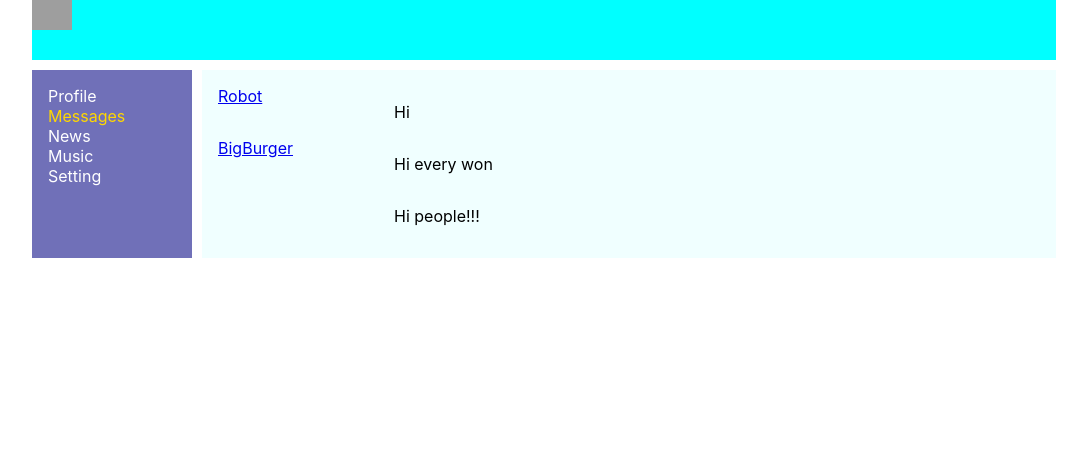
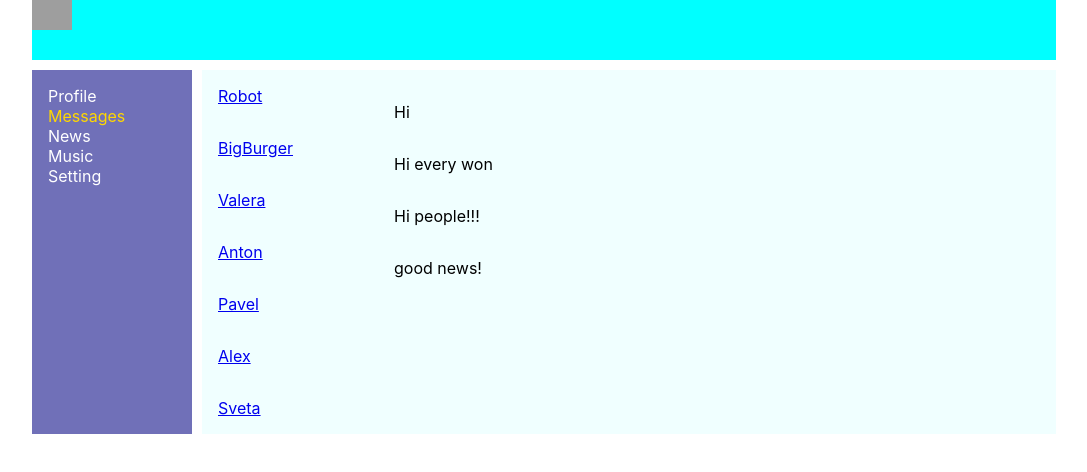
Before and after one commit to feerbax56/socialNetworkReactTS, a React (Create React App) app: page /dialog in a window 1280 px wide. Shown: the top 472 px of the page, without its empty margins (96-1183 px from the left). Built offline with nearby package versions, Linux system fonts and the light colour scheme; grey boxes are pictures that could not be loaded.

Commit message:
add: map and lessen 25 finished

```diff
--- a/src/components/Dialogs/Dialogs.tsx
+++ b/src/components/Dialogs/Dialogs.tsx
@@ -29,7 +29,7 @@
 
 const Dialogs = () => {
 
-    let DialogsData = [
+    let Dialogs = [
         {id: 1, name: 'Robot'},
         {id: 2, name: 'BigBurger'},
         {id: 3, name: 'Valera'},
@@ -39,24 +39,25 @@
         {id: 7, name: 'Sveta'},
     ]
 
-    let MessageData = [
+    let Messages = [
         {id: 1, message: 'Hi'},
         {id: 2, message: 'Hi every won'},
         {id: 3, message: 'Hi people!!!'},
         {id: 4, message: 'good news!'},
+    ]
 
-    ]
+    let dialogsElements = Dialogs.map(d => <DialogItem name={d.name} id={d.id}/>)
+
+    let MessageElements = Messages.map(m => <Message message={m.message}/>)
+
 
     return (
         <div className={classes.dialogs}>
             <div className={classes.dialogsItems}>
-                <DialogItem name={DialogsData[0].name} id={DialogsData[0].id}/>
-                <DialogItem name={DialogsData[1].name} id={DialogsData[1].id}/>
+                {dialogsElements}
             </div>
             <div className={classes.messages}>
-                <Message message={MessageData[0].message}/>
-                <Message message={MessageData[1].message}/>
-                <Message message={MessageData[2].message}/>
+                {MessageElements}
             </div>
         </div>)
 }
--- a/src/components/Profile/MyPosts/MyPosts.tsx
+++ b/src/components/Profile/MyPosts/MyPosts.tsx
@@ -1,14 +1,17 @@
 import classes from './MyPosts.module.css'
 import Post from './Post/Post';
+import React from 'react';
 
 
 const MyPosts = () => {
 
-    let PostData = [
+    let Posts = [
         {id: 1, message: 'Hi', likesCount: 4},
         {id: 1, message: 'Hi, go back!', likesCount: 2},
-        {id: 1, message: 'It is good', likesCount: 5},
+        {id: 1, message: 'It is good', likesCount: 12},
     ]
+
+    let PostsElements = Posts.map(p => <Post message={p.message} likesCount={p.likesCount}/>)
 
     return (
         <div className={classes.content}>
@@ -26,9 +29,7 @@
             </div>
 
             <div className="posts">
-                <Post message={PostData[0].message} likesCount={PostData[0].likesCount}/>
-                <Post message={PostData[1].message} likesCount={PostData[1].likesCount}/>
-                <Post message={PostData[2].message} likesCount={PostData[2].likesCount}/>
+                {PostsElements}
             </div>
         </div>
     )
```
